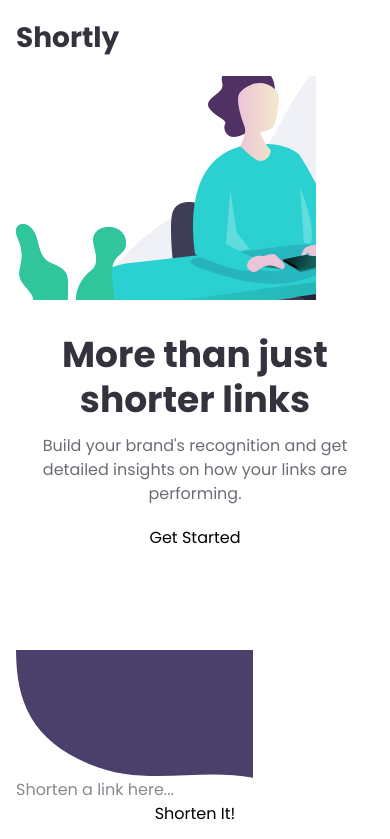
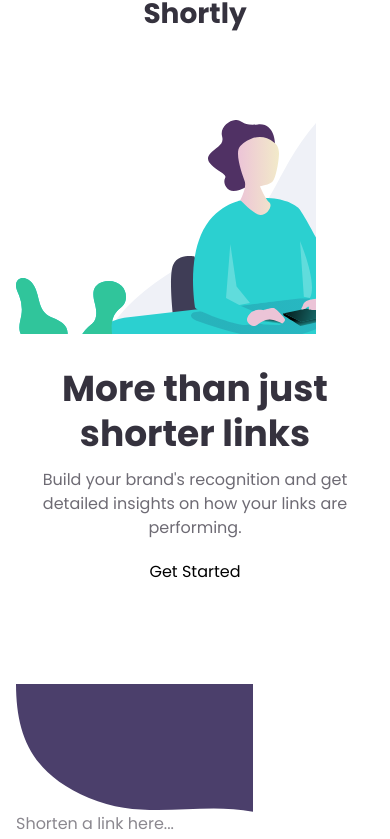
Before and after one commit to zack-jack/Shortly, a React (Create React App) app: page / in a window 390 px wide. Shown: the top 839 px of the page. Built offline with nearby package versions, Linux system fonts and the light colour scheme.

Commit message:
home page top section responsive

```diff
--- a/src/App.js
+++ b/src/App.js
@@ -6,7 +6,7 @@
   return (
     <div
       id="app"
-      className="flex flex-col min-h-screen"
+      className="flex flex-col items-center min-h-screen"
     >
       <AppHeader />
       <main className="flex-grow u-container">
--- a/src/components/AppHeader.jsx
+++ b/src/components/AppHeader.jsx
@@ -11,7 +11,7 @@
   return isDesktop
     ? (
       <header
-        className={`fixed top-0 right-0 left-0 bg-white py-6 px-10 z-10 ${isScrolledY ? 'shadow-md' : ''}`}
+        className={`app-header app-header--desktop ${isScrolledY ? 'shadow-md' : ''}`}
       >
         <nav className="flex items-center justify-between">
           <ul className="flex items-center">
@@ -71,7 +71,7 @@
     )
     : (
       <header
-        className={`fixed top-0 right-0 left-0 flex items-center justify-between bg-white py-6 px-4 z-10 ${isScrolledY ? 'shadow-md' : ''}`}
+        className={`app-header app-header--mobile ${isScrolledY ? 'shadow-md' : ''}`}
       >
         <a
           href="/"
--- /dev/null
+++ b/src/css/components/app-header.css
@@ -0,0 +1,12 @@
+.app-header {
+  @apply fixed top-0 w-full py-6 bg-white z-10;
+}
+
+.app-header--desktop {
+  @apply right-auto left-auto px-10;
+  max-width: 1440px;
+}
+
+.app-header--mobile {
+  @apply flex items-center justify-between px-4 md:px-8;
+}
--- a/src/css/components/index.css
+++ b/src/css/components/index.css
@@ -1,3 +1,4 @@
+@import "./app-header.css";
 @import "./boost-cta.css";
 @import "./button.css";
 @import "./hairline.css";
--- a/src/css/components/menu.css
+++ b/src/css/components/menu.css
@@ -10,5 +10,5 @@
 }
 
 .menu__content {
-  @apply fixed right-0 left-0 bg-purple-100 my-4 mx-3 py-8 px-6 rounded-xl text-center z-20;
+  @apply fixed right-0 left-0 bg-purple-100 my-4 mx-3 md:mx-8 py-8 px-6 md:px-8 rounded-xl text-center z-20;
 }
--- a/src/css/utilities/layout.css
+++ b/src/css/utilities/layout.css
@@ -1,4 +1,5 @@
 .u-container {
+  @apply w-full;
   padding-top: 81px;
 
   @screen desktop {
@@ -6,7 +7,6 @@
   }
 
   @screen max {
-    @apply mx-auto;
     max-width: 1440px;
   }
 }
--- a/src/css/views/home.css
+++ b/src/css/views/home.css
@@ -4,12 +4,30 @@
 
 .home__illus-wrapper {
   @apply relative -mr-4 overflow-hidden;
-  height: 300px;
+  height: 280px;
+
+  @screen sm {
+    @apply w-6/12 order-last;
+  }
+
+  @screen tablet {
+    @apply w-7/12;
+    height: 350px;
+  }
+
+  @screen desktop {
+    @apply mr-0;
+    height: 450px;
+  }
 }
 
 .home__illus {
   @apply absolute top-0 bottom-0;
   right: -135px;
+
+  @screen desktop {
+    right: -190px;
+  }
 }
 
 .home__vertical-line {
--- a/src/hooks/useDeviceType.js
+++ b/src/hooks/useDeviceType.js
@@ -1,12 +1,19 @@
 /* eslint-disable react-hooks/exhaustive-deps */
 import { useEffect, useState } from 'react';
 
-const useDeviceType = (breakpoint = 1023) => {
-  const [deviceType, setDeviceType] = useState('');
+const useDeviceType = (breakpoints = { desktop: 1024, tablet: 768 }) => {
+  const { desktop, tablet } = breakpoints;
+  const getDeviceEnum = () => {
+    if (window.innerWidth >= desktop) return 'desktop';
+    if (window.innerWidth >= tablet) return 'tablet';
+    return 'mobile';
+  };
+
+  const [deviceType, setDeviceType] = useState(getDeviceEnum());
 
   useEffect(() => {
     const handleWindowResize = () => {
-      setDeviceType(window.innerWidth > breakpoint ? 'desktop' : 'mobile');
+      setDeviceType(getDeviceEnum());
     };
     window.addEventListener('resize', handleWindowResize);
 
@@ -16,6 +23,7 @@
   return {
     deviceType,
     isDesktop: deviceType === 'desktop',
+    isTablet: deviceType === 'tablet',
     isMobile: deviceType === 'mobile',
   };
 };
--- a/src/hooks/useScrolledY.js
+++ b/src/hooks/useScrolledY.js
@@ -5,7 +5,7 @@
 
   useEffect(() => {
     const handleScroll = () => {
-      setIsScrolledY(window.scrollY > 0);
+      setIsScrolledY(window.scrollY > 10);
     };
     window.addEventListener('scroll', handleScroll);
 
--- a/src/views/Home.jsx
+++ b/src/views/Home.jsx
@@ -7,6 +7,7 @@
 import ShortenWidget from '../components/ShortenWidget';
 import ValuePropCard from '../components/ValuePropCard';
 import BoostCta from '../components/BoostCta';
+import useDeviceType from '../hooks/useDeviceType';
 
 const valueProps = [
   {
@@ -27,6 +28,7 @@
 ];
 
 const Home = () => {
+  const { isDesktop, isTablet } = useDeviceType();
   const widget = createRef();
 
   const scrollToWidget = () => {
@@ -36,21 +38,26 @@
     window.scrollTo({ top: y, behavior: 'smooth' });
   };
 
+  const getIllustrationHeight = () => {
+    if (isDesktop) return 450;
+    if (isTablet) return 350;
+    return 280;
+  };
+
   return (
     <div className="home">
-      <section className="text-center px-4">
-        <div
-          className="home__illus-wrapper"
-        >
+      <section className="px-4 sm:flex sm:items-center sm:pr-0 md:pr-0 md:pl-8 md:pt-4 lg:pl-10 lg:pt-0">
+        <div className="home__illus-wrapper">
           <IllustrationSVG
-            height={300}
+            height={getIllustrationHeight()}
             className="home__illus"
           />
         </div>
-        <h1 className="text-2xl font-bold text-indigo-100 leading-tight mt-8">
+        <div className="text-center sm:text-left sm:w-6/12 md:w-5/12">
+          <h1 className="text-2xl lg:text-3xl font-bold text-indigo-100 leading-tight mt-8 sm:mt-0">
             More than just shorter links
           </h1>
-        <p className="text-gray-300 mt-3">
+          <p className="text-gray-300 lg:text-md mt-3">
             Build your brand&apos;s recognition and get detailed insights on how your links are performing.
           </p>
           <button
@@ -60,6 +67,7 @@
           >
             Get Started
           </button>
+        </div>
       </section>
       <section
         ref={widget}
--- a/tailwind.config.js
+++ b/tailwind.config.js
@@ -25,6 +25,7 @@
         lg: '22px',
         xl: '28px',
         '2xl': '36px',
+        '3xl': '44px',
       },
       colors: {
         transparent: 'transparent',
@@ -57,6 +58,7 @@
         },
       },
       screens: {
+        tablet: '768px',
         desktop: '1024px',
         max: '1440px',
       },
```
Lines whose indentation alone changed are shown as unchanged.
